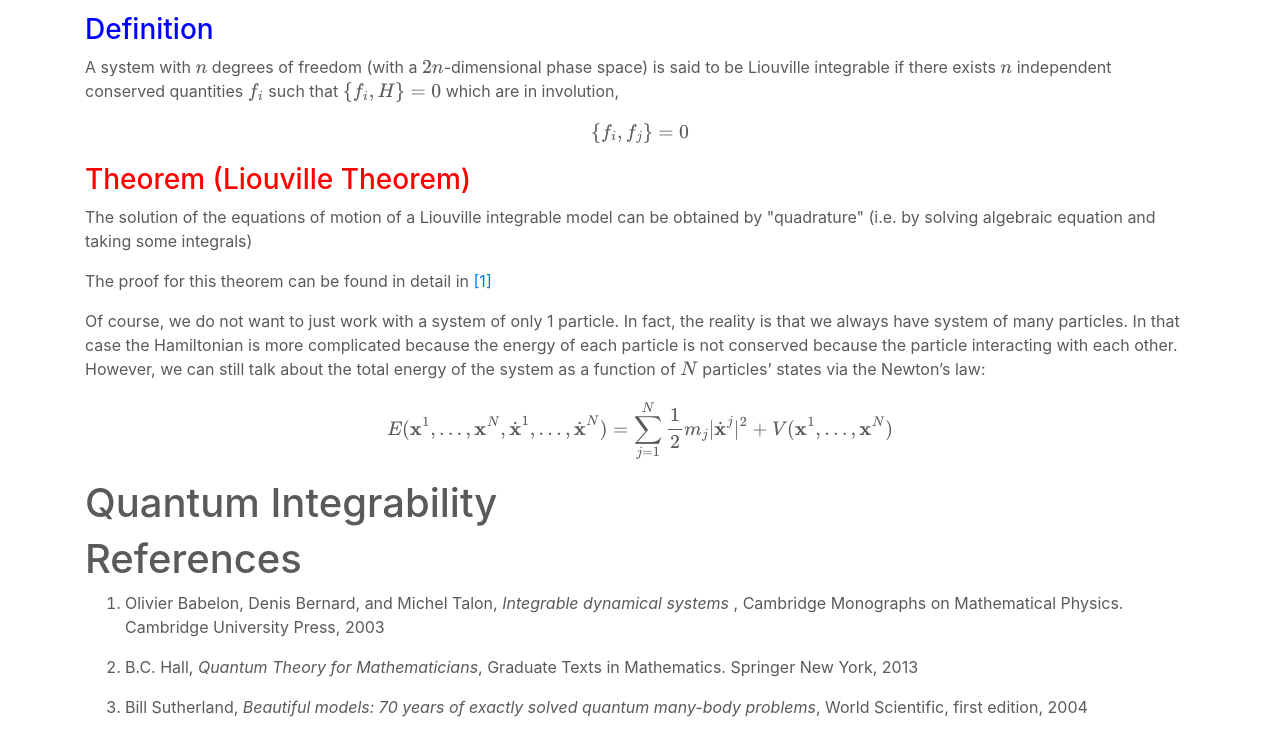
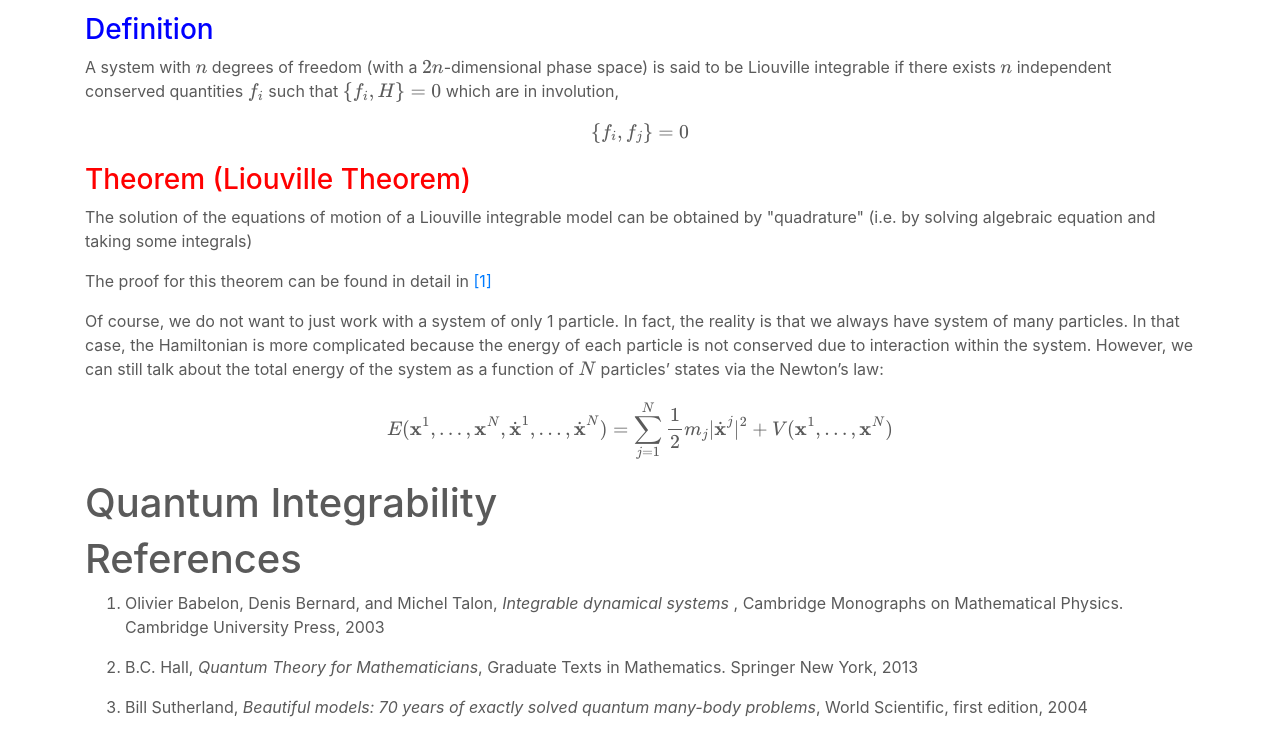
Before and after one commit to trungvumath/my_website, a plain HTML site: page integrability.html in a window 1280 px wide. Shown: the part 2296-3051 px from the top of the page. Drawn offline with nearby package versions, Linux system fonts and the light colour scheme.

Commit message:
Update integrability.html

```diff
--- a/integrability.html
+++ b/integrability.html
@@ -173,7 +173,7 @@
 <p>The solution of the equations of motion of a Liouville integrable model can be obtained by "quadrature" (i.e. by solving algebraic equation and taking some integrals)</p>
 </div>
 <p>The proof for this theorem can be found in detail in <a href="#babelon_bernard"> [1] </a></p>
-<p>Of course, we do not want to just work with a system of only 1 particle. In fact, the reality is that we always have system of many particles. In that case the Hamiltonian is more complicated because the energy of each particle is not conserved because the particle interacting with each other. However, we can still talk about the total energy of the system as a function of <span class="math inline">\(N\)</span> particles’ states via the Newton’s law: <span class="math display">\[E(\textbf{x}^1, \dots, \textbf{x}^N, \dot{\textbf{x}}^1, \dots, \dot{\textbf{x}}^N)
+<p>Of course, we do not want to just work with a system of only 1 particle. In fact, the reality is that we always have system of many particles. In that case, the Hamiltonian is more complicated because the energy of each particle is not conserved due to interaction within the system. However, we can still talk about the total energy of the system as a function of <span class="math inline">\(N\)</span> particles’ states via the Newton’s law: <span class="math display">\[E(\textbf{x}^1, \dots, \textbf{x}^N, \dot{\textbf{x}}^1, \dots, \dot{\textbf{x}}^N)
     =\sum_{j=1}^N\frac{1}{2}m_j |\dot{\textbf{x}}^j|^2 + V(\textbf{x}^1, \dots, \textbf{x}^N)\]</span></p>
 
   <h1 id="quantum">Quantum Integrability</h1>
```
